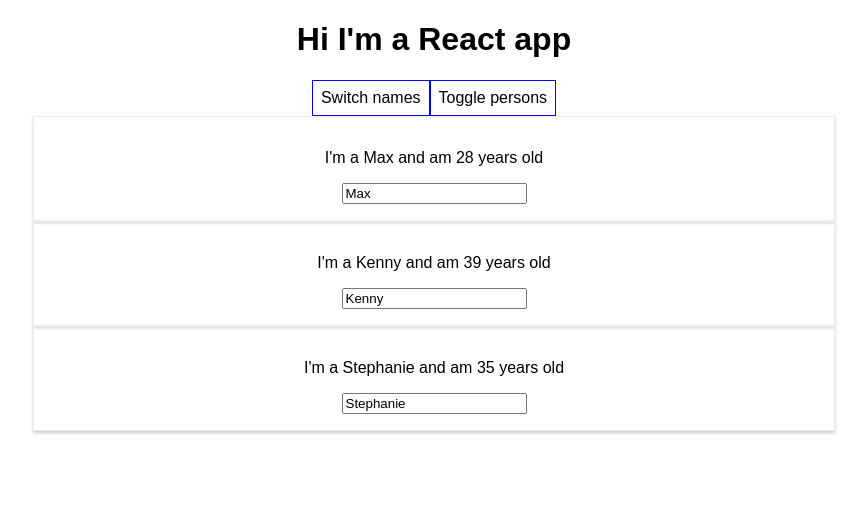
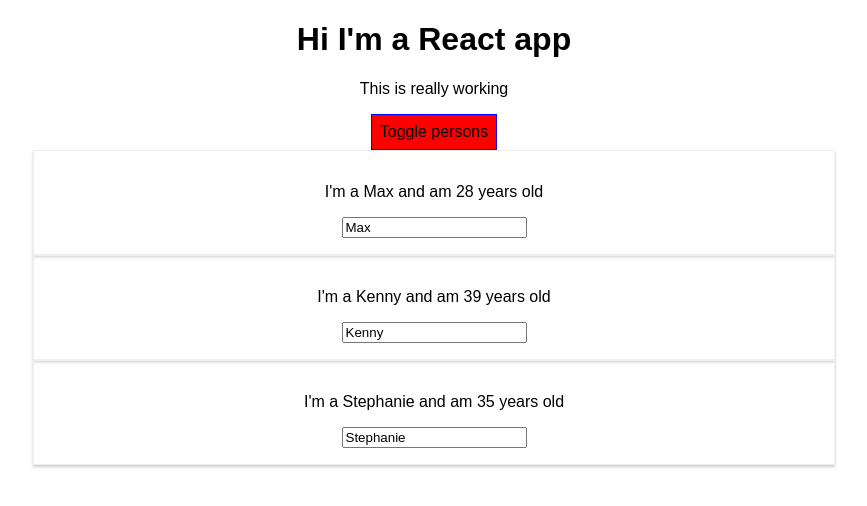
Before and after one commit to kennydrobnack/react-course, a React (Create React App) app: page / in a window 1280 px wide. Shown: the top 506 px of the page, without its empty margins (206-1073 px from the left). Built offline with nearby package versions, Linux system fonts and the light colour scheme.

Commit message:
Playing with Radium

```diff
--- a/package.json
+++ b/package.json
@@ -3,6 +3,7 @@
   "version": "0.1.0",
   "private": true,
   "dependencies": {
+    "radium": "^0.22.1",
     "react": "^16.2.0",
     "react-dom": "^16.2.0",
     "react-scripts": "1.1.0"
--- a/src/App.css
+++ b/src/App.css
@@ -14,6 +14,14 @@
   color: white;
 }
 
+.red {
+  color: red;
+}
+
+.bold {
+  font-weight: bold;
+}
+
 .App-title {
   font-size: 1.5em;
 }
--- a/src/App.js
+++ b/src/App.js
@@ -50,7 +50,7 @@ class App extends Component {
 
   render() {
     const style = {
-      backgroundColor: 'white',
+      backgroundColor: 'green',
       font: 'inherit',
       border: '1px solid blue',
       padding: '8px',
@@ -71,21 +71,29 @@ class App extends Component {
             })}
         </div>
       )
+      style.backgroundColor = 'red'
+    }
+
+    const classes = []
+    if (this.state.persons.length <= 2) {
+      classes.push('red')
+    }
+    if (this.state.persons.length <= 1) {
+      classes.push('bold')
     }
 
     return (
         <div className="App">
           <h1>Hi I'm a React app</h1>
-        <button
-          style={style}
-          onClick={() => this.switchNameHandler('Maximillian!!')}>Switch names</button>
+          <p className={classes.join(' ')}>This is really working</p>
+
           <button
             style={style}
             onClick={() => this.togglePersonsHandler()}>Toggle persons</button>
           { this.state.showPersons ? persons : null }
         </div>
-    );
+    )
   }
 }
 
-export default App;
+export default App
--- a/src/Person/Person.js
+++ b/src/Person/Person.js
@@ -2,6 +2,7 @@ import React from 'react'
 import './Person.css'
 
 const person = (props) => {
+
     return (
         <div className="Person">
             <p onClick={props.click}>I'm a {props.name} and am {props.age} years old</p>
```
Also changed, not shown: 1 other file (tests, documents, lock files or other folders). Lines whose indentation alone changed are shown as unchanged.
